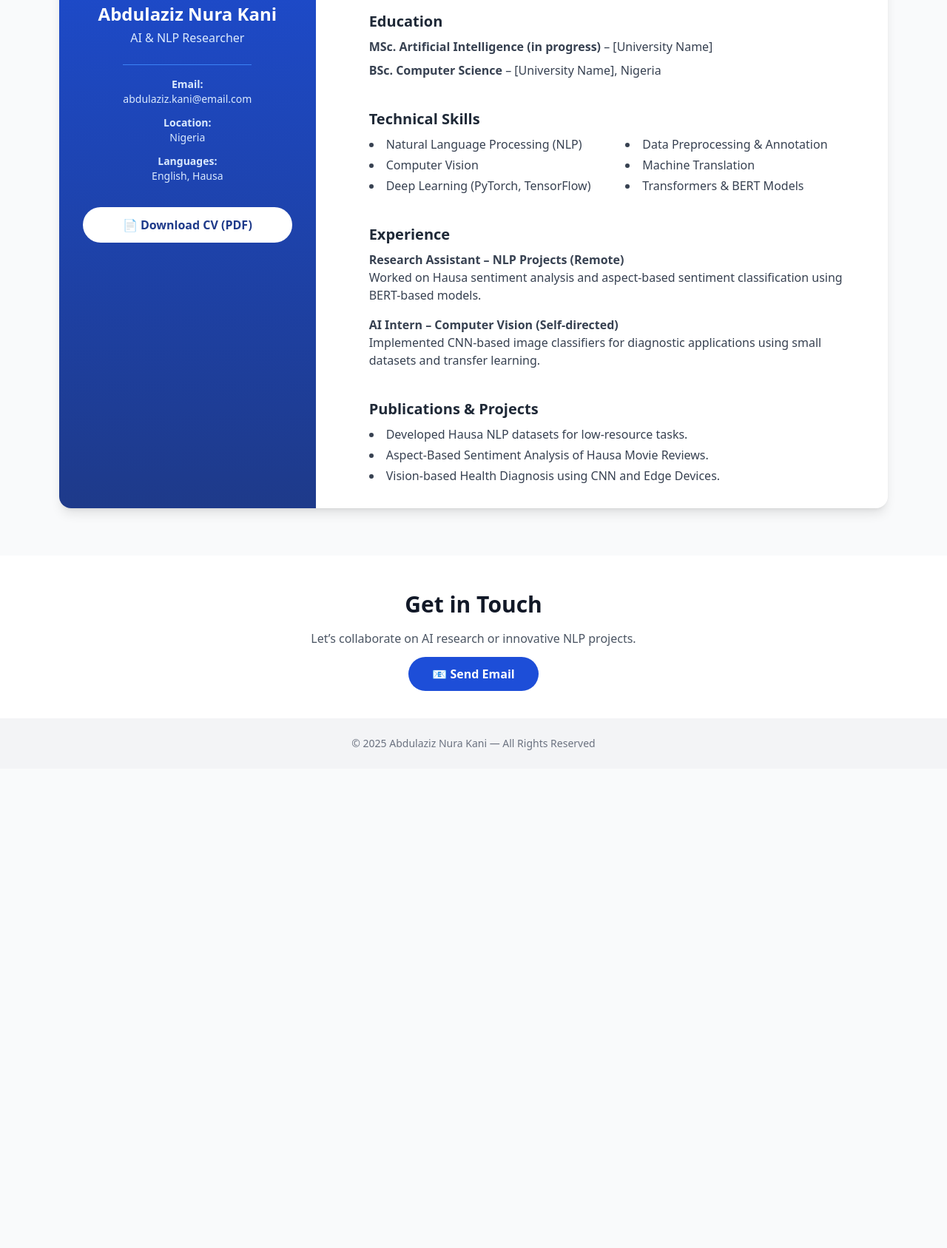
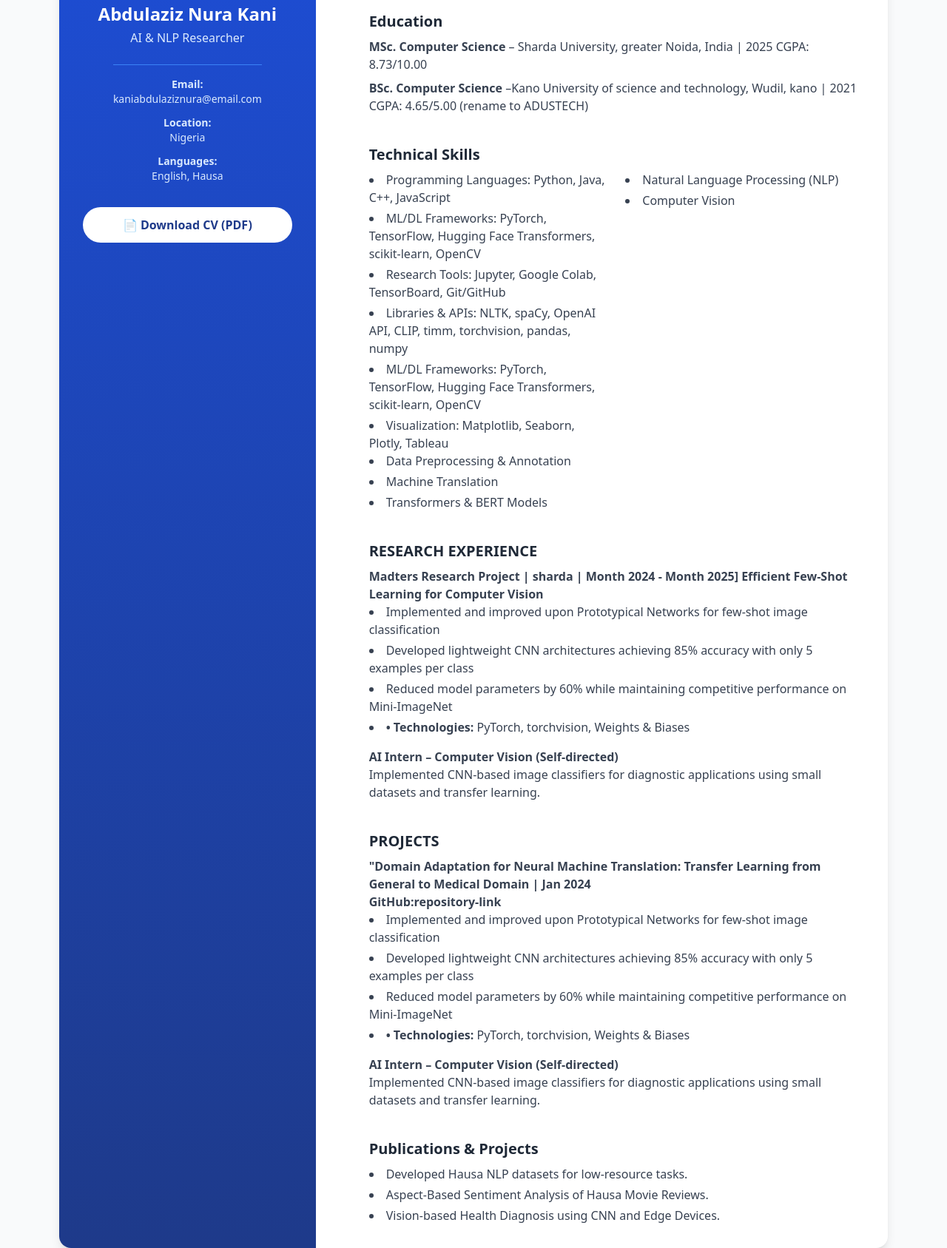
Before and after one commit to Dan-Gaya/MyProfile, a plain HTML site: page index.html in a window 1280 px wide. Shown: the part 1393-3080 px from the top of the page at 74% size. Before the commit the page ends 2432 px from the top, so only its background shows below. Drawn offline with nearby package versions, Linux system fonts and the light colour scheme.

Commit message:
experience updated

```diff
--- a/index.html
+++ b/index.html
@@ -105,13 +105,13 @@
         <div class="bg-gradient-to-b from-blue-700 to-blue-900 text-white p-8 md:col-span-1 flex flex-col items-center">
 
           <!-- Profile Picture -->
-          <img src="IMG_20250925_080819.png" alt="Abdulaziz Nura Kani" class="w-36 h-36 rounded-full border-4 border-white shadow-lg mb-6 object-cover">
+          <img src="photos\IMG_20250925_080819.png" alt="Abdulaziz Nura Kani" class="w-36 h-36 rounded-full border-4 border-white shadow-lg mb-6 object-cover">
 
           <h3 class="text-2xl font-bold mb-1 text-center">Abdulaziz Nura Kani</h3>
           <p class="text-blue-100 mb-6 text-center">AI & NLP Researcher</p>
 
           <div class="border-t border-blue-500 pt-4 space-y-3 text-blue-100 text-sm text-center">
-            <p><strong>Email:</strong><br> abdulaziz.kani@email.com</p>
+            <p><strong>Email:</strong><br> kaniabdulaziznura@email.com</p>
             <p><strong>Location:</strong><br> Nigeria</p>
             <p><strong>Languages:</strong><br> English, Hausa</p>
           </div>
@@ -141,8 +141,13 @@
           <div>
             <h4 class="text-xl font-semibold text-gray-800 mb-2">Education</h4>
             <ul class="space-y-2 text-gray-700">
-              <li><strong>MSc. Artificial Intelligence (in progress)</strong> – [University Name]</li>
-              <li><strong>BSc. Computer Science</strong> – [University Name], Nigeria</li>
+              <li><strong>MSc. Computer Science </strong> – Sharda University, greater Noida, India | 2025
+                CGPA: 8.73/10.00
+</li>
+              <li><strong>BSc. Computer Science</strong> –Kano University of science and technology, Wudil, kano | 2021
+                  CGPA: 4.65/5.00
+                  (rename to ADUSTECH)
+                </li>
             </ul>
           </div>
 
@@ -151,9 +156,16 @@
             <h4 class="text-xl font-semibold text-gray-800 mb-2">Technical Skills</h4>
             <div class="grid md:grid-cols-2 gap-x-6 text-gray-700">
               <ul class="list-disc list-inside space-y-1">
+                <li>Programming Languages: Python, Java, C++, JavaScript</li>
+                <li>ML/DL Frameworks: PyTorch, TensorFlow, Hugging Face Transformers, scikit-learn, OpenCV</li>
+                <li>Research Tools: Jupyter, Google Colab, TensorBoard, Git/GitHub</li>
+                <li>Libraries & APIs: NLTK, spaCy, OpenAI API, CLIP, timm, torchvision, pandas, numpy</li>
+                <li>ML/DL Frameworks: PyTorch, TensorFlow, Hugging Face Transformers, scikit-learn, OpenCV</li>
+                <li>Visualization: Matplotlib, Seaborn, Plotly, Tableau</li>
+              </ul>
+              <ul class="list-disc list-inside space-y-1">
                 <li>Natural Language Processing (NLP)</li>
                 <li>Computer Vision</li>
-                <li>Deep Learning (PyTorch, TensorFlow)</li>
               </ul>
               <ul class="list-disc list-inside space-y-1">
                 <li>Data Preprocessing & Annotation</li>
@@ -165,13 +177,45 @@
 
           <!-- Experience -->
           <div>
-            <h4 class="text-xl font-semibold text-gray-800 mb-2">Experience</h4>
+            <h4 class="text-xl font-semibold text-gray-800 mb-2">RESEARCH EXPERIENCE</h4>
             <div class="space-y-4 text-gray-700">
               <div>
-                <p class="font-semibold">Research Assistant – NLP Projects (Remote)</p>
+                <p class="font-semibold">Madters Research Project | sharda | Month 2024 - Month 2025]
+                  Efficient Few-Shot Learning for Computer Vision
+                </p>
+                <ul class="list-disc list-inside space-y-1">
+                    <li>Implemented and improved upon Prototypical Networks for few-shot image classification</li>
+                    <li>Developed lightweight CNN architectures achieving 85% accuracy with only 5 examples per class</li>
+                    <li>Reduced model parameters by 60% while maintaining competitive performance on Mini-ImageNet</li>
+                    <li><strong>•	Technologies: </strong> PyTorch, torchvision, Weights & Biases</li>
+              </ul>
+
+              </div>
+              <div>
+                <p class="font-semibold">AI Intern – Computer Vision (Self-directed)</p>
                 <p>
-                  Worked on Hausa sentiment analysis and aspect-based sentiment classification using BERT-based models.
+                  Implemented CNN-based image classifiers for diagnostic applications using small datasets and transfer learning.
                 </p>
+              </div>
+            </div>
+          </div>
+
+          <!-- Project -->
+          <div>
+            <h4 class="text-xl font-semibold text-gray-800 mb-2">PROJECTS</h4>
+            <div class="space-y-4 text-gray-700">
+              <div>
+                <p class="font-semibold">"Domain Adaptation for Neural Machine Translation: Transfer Learning from General to Medical Domain | Jan 2024
+                </p>
+                <p class="font-semibold">GitHub:<a href="https://github.com/Dan-Gaya/MyProfile">repository-link</a>
+                </p>
+                <ul class="list-disc list-inside space-y-1">
+                    <li>Implemented and improved upon Prototypical Networks for few-shot image classification</li>
+                    <li>Developed lightweight CNN architectures achieving 85% accuracy with only 5 examples per class</li>
+                    <li>Reduced model parameters by 60% while maintaining competitive performance on Mini-ImageNet</li>
+                    <li><strong>•	Technologies: </strong> PyTorch, torchvision, Weights & Biases</li>
+              </ul>
+
               </div>
               <div>
                 <p class="font-semibold">AI Intern – Computer Vision (Self-directed)</p>
```
Also changed, not shown: photos/IMG_20250925_080819.png (renamed from IMG_20250925_080819.png).
